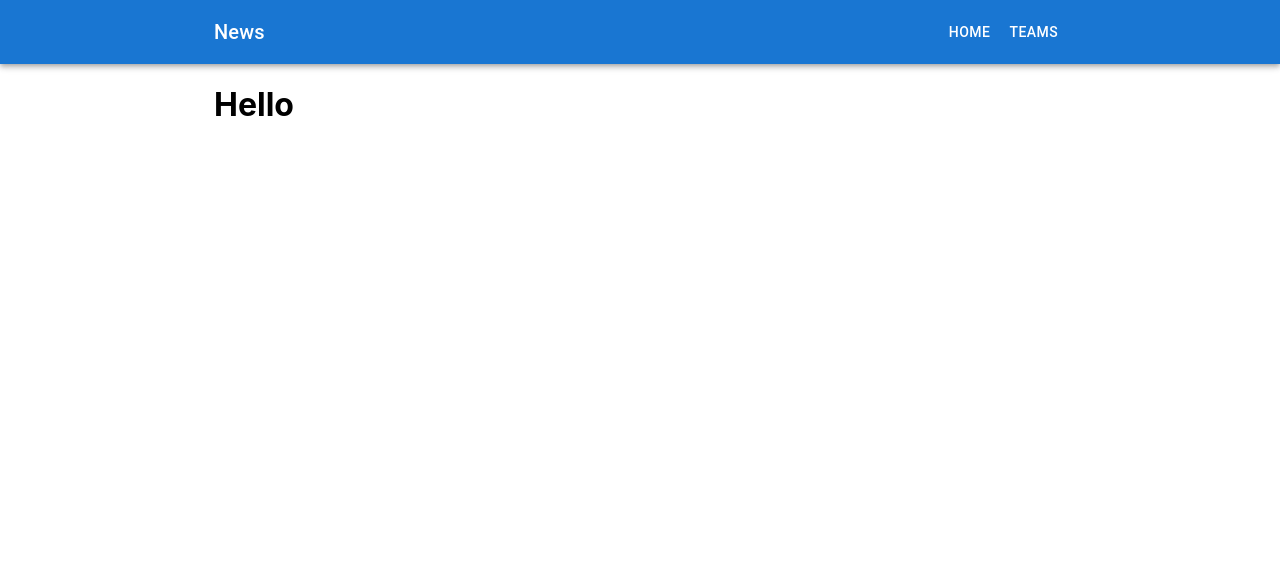
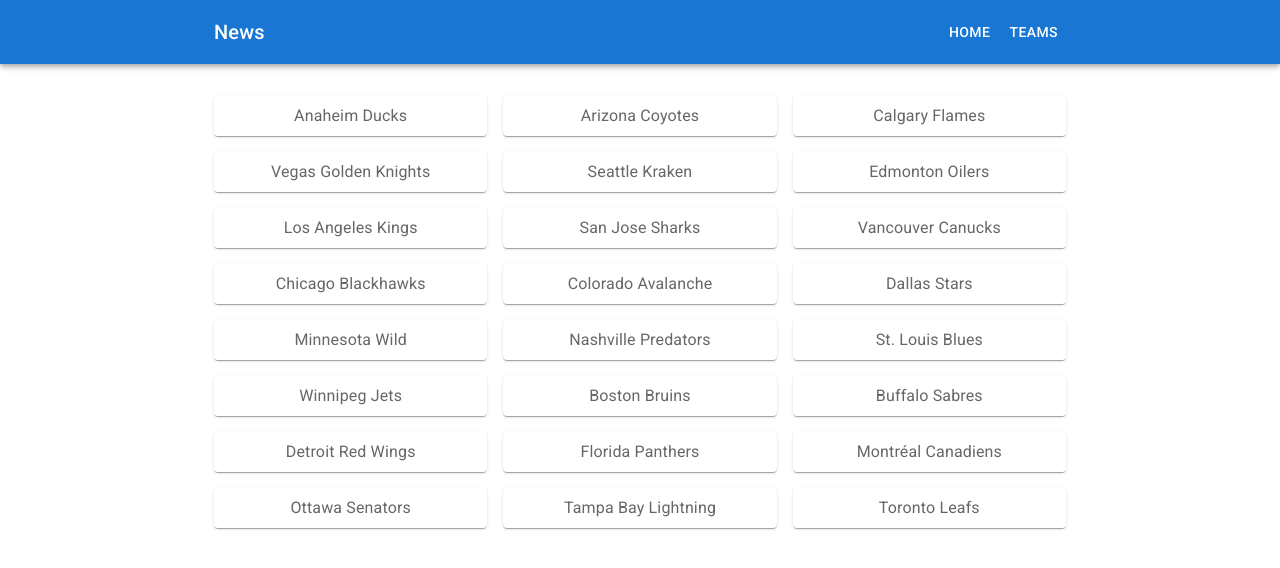
Before and after one commit to BrandonHaripersad/capcards-client, a React (Create React App) app: page /teams in a window 1280 px wide. Shown: the top 568 px of the page. Built offline with nearby package versions, Linux system fonts and the light colour scheme; no server answers.

Commit message:
teams page and banner component

```diff
--- a/package.json
+++ b/package.json
@@ -7,6 +7,7 @@
     "@apollo/react-hooks": "^4.0.0",
     "@emotion/react": "^11.10.0",
     "@emotion/styled": "^11.10.0",
+    "@fontsource/roboto": "^4.5.8",
     "@mui/material": "^5.10.2",
     "@testing-library/jest-dom": "^5.16.5",
     "@testing-library/react": "^13.3.0",
@@ -19,6 +20,7 @@
     "nodemon": "^2.0.19",
     "react": "^18.2.0",
     "react-dom": "^18.2.0",
+    "react-moment": "^1.1.2",
     "react-router-dom": "^6.3.0",
     "react-scripts": "^5.0.1",
     "web-vitals": "^2.1.4"
--- a/src/App.js
+++ b/src/App.js
@@ -3,17 +3,23 @@
 import "./App.css";
 import Home from "./pages/Home";
 import Teams from "./pages/Teams";
+import TeamCard from "./pages/TeamCard";
 import MenuBar from "./components/MenuBar";
 import Container from "@mui/material/Container";
+import "@fontsource/roboto/300.css";
+import "@fontsource/roboto/400.css";
+import "@fontsource/roboto/500.css";
+import "@fontsource/roboto/700.css";
 
 function App() {
   return (
     <BrowserRouter>
       <MenuBar />
-      <Container maxWidth="md">
+      <Container maxWidth="md" sx={{ mt: 4, mb: 4 }}>
         <Routes>
           <Route path="/" element={<Home />} />
           <Route path="/teams" element={<Teams />} />
+          <Route path="/teams/:name" element={<TeamCard />} />
         </Routes>
       </Container>
     </BrowserRouter>
--- /dev/null
+++ b/src/components/CardBanner.js
@@ -0,0 +1,31 @@
+import React from "react";
+import Box from "@mui/material/Box";
+import { CardContent, CardMedia, Typography } from "@mui/material";
+import Card from "@mui/material/Card";
+import Moment from "react-moment";
+
+function CardBanner(props) {
+  return (
+    <Card sx={{ display: "flex", alignItems: "center" }}>
+      <CardMedia
+        component="img"
+        sx={{ width: 95, padding: 1, paddingLeft: 3 }}
+        image={`/images/teams/${props.teamname}.png`}
+        alt={props.teamname}
+      />
+      <Box sx={{ display: "flex", flexDirection: "column" }}>
+        <CardContent>
+          <Typography bolded variant="h4" component="h1" pl={3}>
+            {props.teamname}
+          </Typography>
+          <Typography bolded variant="subtitle1" component="h1" pl={3}>
+            as of:
+            <Moment format=" MMMM DD, YYYY">{props.dateCreated}</Moment>
+          </Typography>
+        </CardContent>
+      </Box>
+    </Card>
+  );
+}
+
+export default CardBanner;
--- a/src/pages/TeamCard.js
+++ b/src/pages/TeamCard.js
@@ -1,11 +1,70 @@
 import React from "react";
+import { useParams } from "react-router-dom";
+import { gql, useQuery } from "@apollo/client";
+import CardBanner from "../components/CardBanner";
+import { Box } from "@mui/system";
+import { Grid } from "@mui/material";
 
-function TeamCard() {
+function TeamCard(props) {
+  const { name } = useParams();
+
+  const { loading, error, data } = useQuery(FETCH_TEAMS_QUERY, {
+    variables: { name: name },
+  });
+
+  if (data) {
+    console.log(data);
+  }
+
+  if (error) {
+    console.log(error);
+  }
+
   return (
-    <div>
-      <h1>Hello</h1>
-    </div>
+    <Box sx={{ flexGrow: 1 }}>
+      <Grid container>
+        <Grid item xs={12}>
+          {error ? (
+            <h1>Error</h1>
+          ) : loading ? (
+            <h1>Loading...</h1>
+          ) : (
+            <CardBanner
+              teamname={data.getTeambyName[0].name}
+              dateCreated={data.getTeambyName[0].dateCreated}
+            />
+          )}
+        </Grid>
+      </Grid>
+    </Box>
   );
 }
 
+const FETCH_TEAMS_QUERY = gql`
+  query GetTeambyName($name: String) {
+    getTeambyName(name: $name) {
+      name
+      projCapHit
+      projLTIRUsed
+      projCapSpace
+      positionalCap {
+        position
+        percentage
+        rank
+      }
+      players {
+        name
+        position
+        yearsRemaining
+        clauses
+        status
+        age
+        capPercentage
+        capHit
+      }
+      dateCreated
+    }
+  }
+`;
+
 export default TeamCard;
--- a/src/pages/Teams.js
+++ b/src/pages/Teams.js
@@ -1,5 +1,119 @@
 import React from "react";
 import { gql, useQuery } from "@apollo/client";
+import Box from "@mui/material/Box";
+import Paper from "@mui/material/Paper";
+import Grid from "@mui/material/Grid";
+import { styled } from "@mui/material/styles";
+import { Link } from "react-router-dom";
+import TeamCard from "./TeamCard";
+import { Typography } from "@mui/material";
+
+const Item = styled(Paper)(({ theme }) => ({
+  backgroundColor: theme.palette.mode === "dark" ? "#1A2027" : "#fff",
+  ...theme.typography.body2,
+  padding: theme.spacing(1),
+  textAlign: "center",
+  color: theme.palette.text.secondary,
+}));
+
+const team_names = [
+  {
+    name: "Ducks",
+    city: "Anaheim",
+  },
+  {
+    name: "Coyotes",
+    city: "Arizona",
+  },
+  {
+    name: "Flames",
+    city: "Calgary",
+  },
+  {
+    name: "Golden Knights",
+    city: "Vegas",
+  },
+  {
+    name: "Kraken",
+    city: "Seattle",
+  },
+  {
+    name: "Oilers",
+    city: "Edmonton",
+  },
+  {
+    name: "Kings",
+    city: "Los Angeles",
+  },
+  {
+    name: "Sharks",
+    city: "San Jose",
+  },
+  {
+    name: "Canucks",
+    city: "Vancouver",
+  },
+  {
+    name: "Blackhawks",
+    city: "Chicago",
+  },
+  {
+    name: "Avalanche",
+    city: "Colorado",
+  },
+  {
+    name: "Stars",
+    city: "Dallas",
+  },
+  {
+    name: "Wild",
+    city: "Minnesota",
+  },
+  {
+    name: "Predators",
+    city: "Nashville",
+  },
+  {
+    name: "Blues",
+    city: "St. Louis",
+  },
+  {
+    name: "Jets",
+    city: "Winnipeg",
+  },
+  {
+    name: "Bruins",
+    city: "Boston",
+  },
+  {
+    name: "Sabres",
+    city: "Buffalo",
+  },
+  {
+    name: "Red Wings",
+    city: "Detroit",
+  },
+  {
+    name: "Panthers",
+    city: "Florida",
+  },
+  {
+    name: "Canadiens",
+    city: "Montréal",
+  },
+  {
+    name: "Senators",
+    city: "Ottawa",
+  },
+  {
+    name: "Lightning",
+    city: "Tampa Bay",
+  },
+  {
+    name: "Leafs",
+    city: "Toronto",
+  },
+];
 
 function Teams() {
   const { loading, data } = useQuery(FETCH_TEAMS_QUERY, {
@@ -10,9 +124,21 @@
     console.log(data);
   }
   return (
-    <div>
-      <h1>Hello</h1>
-    </div>
+    <Box sx={{ flexGrow: 1 }}>
+      <Grid container spacing={2}>
+        {team_names.map((team) => (
+          <Grid item xs={4}>
+            <Link to={`/teams/${team.name}`} style={{ textDecoration: "none" }}>
+              <Item>
+                <Typography>
+                  {team.city} {team.name}
+                </Typography>
+              </Item>
+            </Link>
+          </Grid>
+        ))}
+      </Grid>
+    </Box>
   );
 }
 
```
Also changed, not shown: public/images/teams/Leafs.png (added), 1 other file (tests, documents, lock files or other folders).
